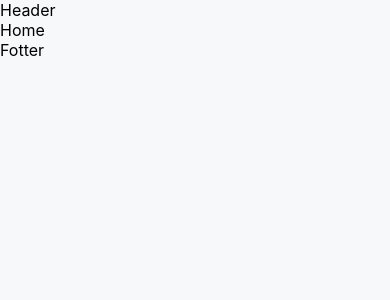
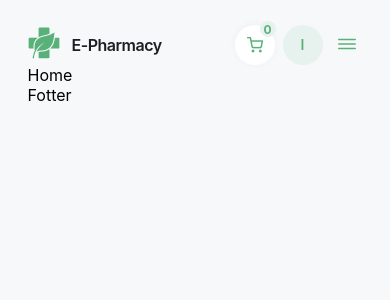
Before and after one commit to PandaTrumpet/E-Pharmacy_frontend, a React (Vite) app: page / in a window 390 px wide. Shown: the top 300 px of the page. Built offline with nearby package versions, Linux system fonts and the light colour scheme.

Commit message:
mobile menu

```diff
--- a/src/components/Header/Header.module.css
+++ b/src/components/Header/Header.module.css
@@ -0,0 +1,174 @@
+.headerContainer {
+    /* margin: 0 auto;
+    width: 100%;
+    max-width: 375px;
+    height: 812px;
+    display: flex;
+
+    padding-top: 25px;
+    padding-left: 20px;
+    padding-right: 20px; */
+}
+
+.headerMain {
+    display: flex;
+    align-items: center;
+    justify-content: space-between;
+    position: relative;
+}
+
+.logoCont {
+    display: flex;
+    align-items: center;
+    gap: 12px;
+    cursor: pointer;
+}
+
+.logoCont p {
+    font-weight: 600;
+    font-size: 1rem;
+    letter-spacing: -0.03em;
+    color: #1d1e21;
+}
+
+.logo {
+    width: 32px;
+    height: 32px;
+}
+
+.navRegisteredElement {
+    display: flex;
+    align-items: center;
+    gap: 8px;
+}
+
+.marketIcion {
+    width: 16px;
+    height: 16px;
+}
+
+.marketIconCont {
+    position: relative;
+    align-items: center;
+    justify-content: center;
+    display: flex;
+    border-radius: 100%;
+    width: 40px;
+    height: 40px;
+    background-color: #fff;
+    box-shadow: 0 -1px 7px 0 rgba(71, 71, 71, 0.05);
+}
+
+.quantityShop {
+    width: 16px;
+    height: 16px;
+    border-radius: 100%;
+    background-color: #e7f1ed;
+    display: flex;
+    justify-content: center;
+    align-items: center;
+    position: absolute;
+    top: -4px;
+    right: -1px;
+}
+
+.quantityShop p {
+    font-weight: 700;
+    font-size: 0.75rem;
+    color: #59b17a;
+}
+
+.i {
+    width: 40px;
+    height: 40px;
+    border-radius: 100%;
+    background-color: rgba(89, 177, 122, 0.1);
+    display: flex;
+    align-items: center;
+    justify-content: center;
+}
+
+.i p {
+    font-weight: 600;
+    font-size: 0.875rem;
+    line-height: 1.4;
+    color: #59b17a;
+}
+
+.mobileMenuIcon {
+    border: none;
+    color: #59b17a;
+    background-color: transparent;
+    width: 32px;
+    height: 40px;
+
+}
+
+.mobileClose {
+    background-color: transparent;
+    width: 32px;
+    border: none;
+    height: 40px;
+
+}
+
+.mobileMenu {
+    position: absolute;
+    top: 0;
+    right: 0;
+    width: 100%;
+    height: 100%;
+    display: flex;
+
+
+}
+
+.darkTileMobile {
+    width: 44%;
+    background: rgba(29, 30, 33, 0.45);
+}
+
+.mainTileMobile {
+    width: 56%;
+    background: #59b17a;
+    display: flex;
+    flex-direction: column;
+
+    padding-top: 25px;
+    padding-left: 20px;
+    padding-right: 20px;
+}
+
+.mobileMenuClose {
+    background-color: transparent;
+    width: 32px;
+    border: none;
+    height: 40px;
+    align-self: flex-end;
+    color: #fff;
+}
+
+.mobileMenuList li {
+    background: #fff;
+    border-radius: 60px;
+    height: 46px;
+    padding: 15px 15px;
+    display: flex;
+    align-items: center;
+    justify-content: center;
+}
+
+.link {
+    display: flex;
+    align-items: center;
+    justify-content: center;
+    font-weight: 400;
+    font-size: 14px;
+    line-height: 100%;
+    color: #93939a;
+    border-radius: 24px;
+    padding: 8px 12px;
+    width: 100%;
+    /* height: 100%; */
+    background: #59b17a;
+}
--- a/src/components/Header/Header.tsx
+++ b/src/components/Header/Header.tsx
@@ -1,5 +1,100 @@
+import { Link } from "react-router-dom";
+import css from "./Header.module.css";
+import logo from "../../images/logo.png";
+import logo1440 from "../../images/logo_1440.png";
+import logo768 from "../../images/logo_768.png";
+import market from "../../images/shopping-cart.png";
+import { useState } from "react";
+import { IoIosMenu } from "react-icons/io";
+import { IoCloseOutline } from "react-icons/io5";
 const Header = () => {
-  return <div>Header</div>;
+  const [isMobile, setIsMobile] = useState<boolean>(false);
+  const handleToggle = () => {
+    setIsMobile(!isMobile);
+  };
+  const [registered, setRegistered] = useState(true);
+  return (
+    <div className={css.headerContainer}>
+      <div className={css.headerMain}>
+        <Link to="/">
+          <div className={css.logoCont}>
+            <picture>
+              <source media="(min-width: 1440px)" srcSet={logo1440} />
+              <source media="(min-width: 768px)" srcSet={logo768} />
+              <img src={logo} alt="Logo" className={css.logo} />
+            </picture>
+
+            <p>E-Pharmacy</p>
+          </div>
+        </Link>
+        {registered ? (
+          <ul className={css.navRegisteredElement}>
+            <li>
+              <div className={css.marketIconCont}>
+                <img src={market} alt="Shop icon" className={css.marketIcion} />
+
+                <div className={css.quantityShop}>
+                  <p>0</p>
+                </div>
+              </div>
+            </li>
+            <li className={css.i}>
+              <p>I</p>
+            </li>
+            <li>
+              <button
+                className={isMobile ? css.mobileClose : css.mobileMenuIcon}
+                onClick={handleToggle}
+              >
+                {isMobile ? (
+                  <IoCloseOutline size={24} />
+                ) : (
+                  <IoIosMenu size={24} />
+                )}
+              </button>
+            </li>
+          </ul>
+        ) : (
+          <button
+            className={isMobile ? css.mobileClose : css.mobileMenuIcon}
+            onClick={handleToggle}
+          >
+            {isMobile ? <IoCloseOutline size={24} /> : <IoIosMenu size={24} />}
+          </button>
+        )}
+      </div>
+      {isMobile && (
+        <div className={css.mobileMenu}>
+          <div className={css.darkTileMobile}></div>
+          <div className={css.mainTileMobile}>
+            <button
+              className={css.mobileMenuClose}
+              onClick={() => setIsMobile(false)}
+            >
+              <IoCloseOutline size={24} />
+            </button>
+            <ul className={css.mobileMenuList}>
+              <li>
+                <Link to="/" className={css.link}>
+                  Home
+                </Link>
+              </li>
+              <li>
+                <Link to="/medicine-store" className={css.link}>
+                  Medicine store
+                </Link>
+              </li>
+              <li>
+                <Link to="/medicine" className={css.link}>
+                  Medicine
+                </Link>
+              </li>
+            </ul>
+          </div>
+        </div>
+      )}
+    </div>
+  );
 };
 
 export default Header;
--- a/src/components/SharedLayout/SharedLayout.module.css
+++ b/src/components/SharedLayout/SharedLayout.module.css
@@ -0,0 +1,11 @@
+.layoutContainer {
+    margin: 0 auto;
+    width: 100%;
+    max-width: 375px;
+    height: 812px;
+    display: flex;
+    flex-direction: column;
+    padding-top: 25px;
+    padding-left: 20px;
+    padding-right: 20px;
+}
--- a/src/components/SharedLayout/SharedLayout.tsx
+++ b/src/components/SharedLayout/SharedLayout.tsx
@@ -16,10 +16,10 @@
 import { Outlet } from "react-router-dom";
 import Header from "../Header/Header";
 import Footer from "../Footer/Footer";
-
+import css from "./SharedLayout.module.css";
 const SharedLayout = () => {
   return (
-    <div>
+    <div className={css.layoutContainer}>
       <Header />
       <Outlet />
       <Footer />
```
Also changed, not shown: src/images/shopping-cart.png (added).
